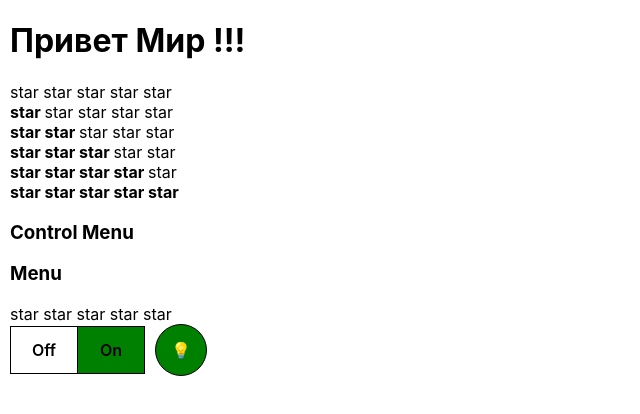
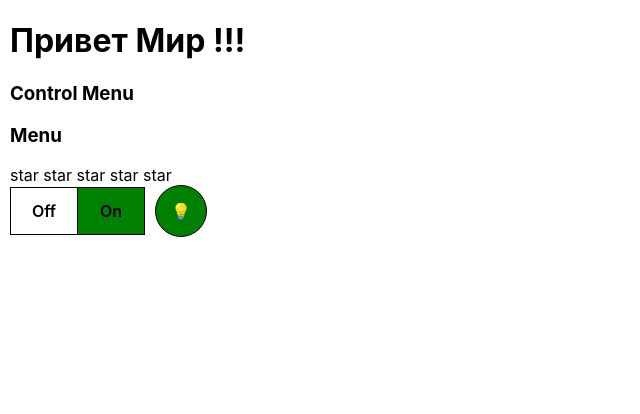
Before and after one commit to DaniyelGit/react-mini-practicum, a React (Create React App) app: page / in a window 1280 px wide. Shown: the top 414 px of the page, without its empty margins (0-640 px from the left). Built offline with nearby package versions, Linux system fonts and the light colour scheme.

Commit message:
refactor component UnControlledRating.tsx

```diff
--- a/src/App.tsx
+++ b/src/App.tsx
@@ -17,19 +17,12 @@ function App() {
       <div className={'container'}>
          <PageTitle title={'Привет Мир !!!'}/>
 
-         <Rating value={0}/>
-         <Rating value={1}/>
-         <Rating value={2}/>
-         <Rating value={3}/>
-         <Rating value={4}/>
-         <Rating value={5}/>
-
-
          <Accordion title={'Control Menu'}
                     collapsed={collapsed}
                     setCollapsed={() => setCollapsed(!collapsed)}
          />
          <UnControlledAccordion title={'Menu'}/>
+
 
          <UnControlledRating/>
 
--- a/src/components/Accordion/Accordion.tsx
+++ b/src/components/Accordion/Accordion.tsx
@@ -14,7 +14,6 @@ export function Accordion(props: PropsAccordion) {
          {
             !props.collapsed && <AccordionBody/>
          }
-
       </div>
    );
 }
--- a/src/components/Rating/UnControlledRating.tsx
+++ b/src/components/Rating/UnControlledRating.tsx
@@ -24,11 +24,7 @@ type StarPropsType = {
 
 function Star(props: StarPropsType) {
 
-   const star = props.sellected ?
-      <b><span onClick={props.setActive}>star </span></b>
-      : <span onClick={props.setActive}>star </span>
-
    return (
-      <>{star}</>
+      <span onClick={props.setActive}>{props.sellected ? <b>star </b> : 'star '}</span>
    );
 }
```
